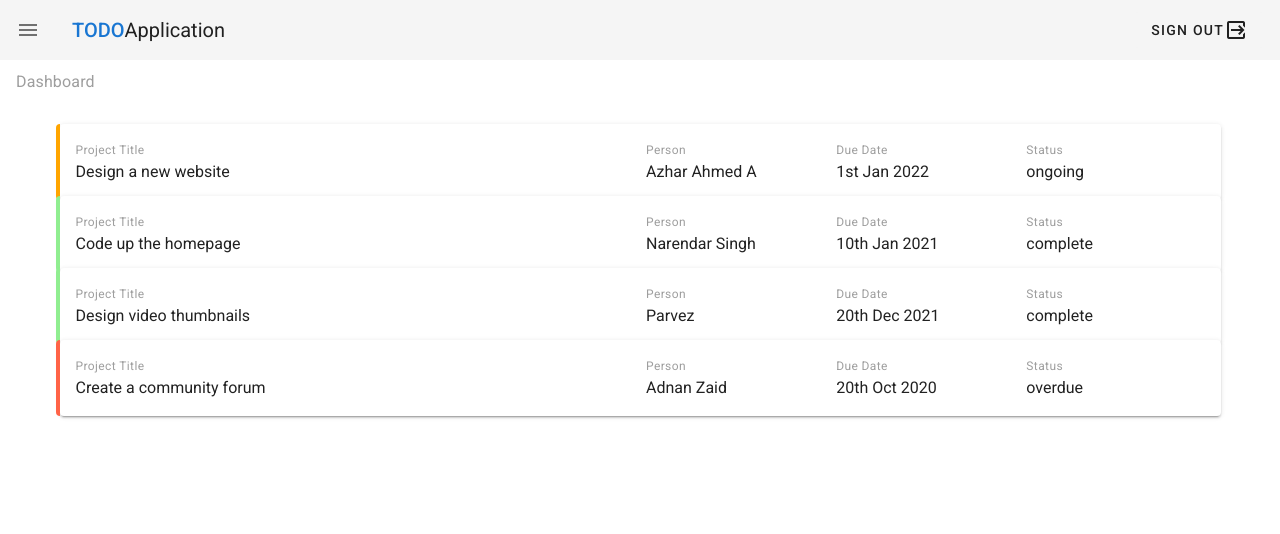
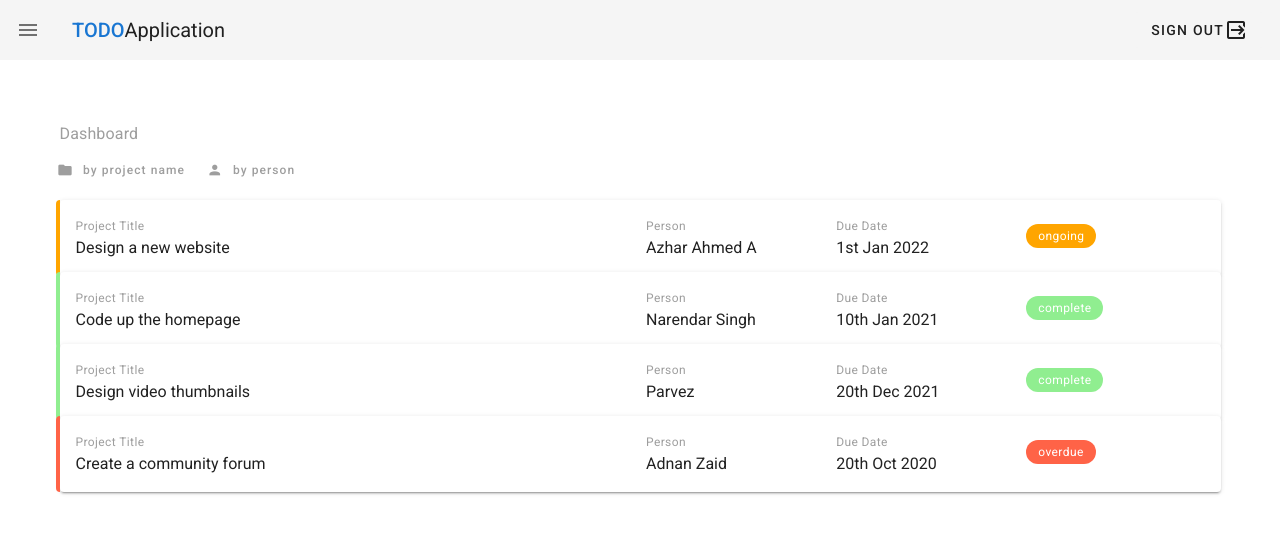
Before and after one commit to azharahmed-98/todo-app, a Vue app: page / in a window 1280 px wide. Shown: the top 534 px of the page. Built offline with nearby package versions, Linux system fonts and the light colour scheme.

Commit message:
adding the project sorting and tooltips for sorting buttons.

```diff
--- a/src/App.vue
+++ b/src/App.vue
@@ -2,9 +2,9 @@
   <v-app>
     <Navbar :nav-config = "navConfig"/>
     <Drawer />
-    <v-content class="mx-4 mt-2 mb-4">
+    <v-main class="mx-4 mt-2 mb-4">
       <router-view />
-    </v-content>
+    </v-main>
   </v-app>
 </template>
 
--- a/src/views/Dashboard.vue
+++ b/src/views/Dashboard.vue
@@ -1,7 +1,42 @@
 <template>
   <div class="dashboard">
-    <h1 class="subtitle-1 grey--text">Dashboard</h1>
+    <!-- <h1 class="subtitle-1 grey--text">Dashboard</h1> -->
     <v-container class="my-5">
+      <h1 class="subtitle-1 grey--text my-5">Dashboard</h1>
+      <v-row class="mb-5">
+        <v-tooltip top>
+          <template v-slot:activator="{ on }">
+            <v-btn
+              color="grey"
+              text
+              small
+              v-on="on"
+              @click="sortBy('title')"
+              class="text-lowercase"
+            >
+              <v-icon left small>mdi-folder</v-icon>
+              by project name
+            </v-btn>
+          </template>
+          <span>Tooltip</span>
+        </v-tooltip>
+        <v-tooltip top>
+          <template v-slot:activator="{ on }">
+            <v-btn
+              color="grey"
+              text
+              small
+              v-on="on"
+              @click="sortBy('title')"
+              class="text-lowercase"
+            >
+              <v-icon left small>mdi-account</v-icon>
+              by person
+            </v-btn>
+          </template>
+          <span>Tooltip</span>
+        </v-tooltip>
+      </v-row>
       <v-card v-for="(project, index) in projects" :key="index">
         <v-row dense :class="`pa-3 project ${project.status}`">
           <v-col cols="12" md="6">
@@ -17,8 +52,14 @@
             <div>{{ project.due }}</div>
           </v-col>
           <v-col cols="3" sm="4" md="2">
-            <div class="caption grey--text">Status</div>
-            <div>{{ project.status }}</div>
+            <div>
+              <v-chip
+                small
+                :class="`${project.status} white--text caption my-2`"
+              >
+                {{ project.status }}
+              </v-chip>
+            </div>
           </v-col>
         </v-row>
       </v-card>
@@ -31,14 +72,46 @@ export default {
   data() {
     return {
       projects: [
-        { title: 'Design a new website', person: 'Azhar Ahmed A', due: '1st Jan 2022', status: 'ongoing', content: 'Lorem ipsum dolor sit amet consectetur adipisicing elit. Sunt consequuntur eos eligendi illum minima adipisci deleniti, dicta mollitia enim explicabo fugiat quidem ducimus praesentium voluptates porro molestias non sequi animi!'},
-        { title: 'Code up the homepage', person: 'Narendar Singh', due: '10th Jan 2021', status: 'complete', content: 'Lorem ipsum dolor sit amet consectetur adipisicing elit. Sunt consequuntur eos eligendi illum minima adipisci deleniti, dicta mollitia enim explicabo fugiat quidem ducimus praesentium voluptates porro molestias non sequi animi!'},
-        { title: 'Design video thumbnails', person: 'Parvez', due: '20th Dec 2021', status: 'complete', content: 'Lorem ipsum dolor sit amet consectetur adipisicing elit. Sunt consequuntur eos eligendi illum minima adipisci deleniti, dicta mollitia enim explicabo fugiat quidem ducimus praesentium voluptates porro molestias non sequi animi!'},
-        { title: 'Create a community forum', person: 'Adnan Zaid', due: '20th Oct 2020', status: 'overdue', content: 'Lorem ipsum dolor sit amet consectetur adipisicing elit. Sunt consequuntur eos eligendi illum minima adipisci deleniti, dicta mollitia enim explicabo fugiat quidem ducimus praesentium voluptates porro molestias non sequi animi!'},
-      ]
+        {
+          title: "Design a new website",
+          person: "Azhar Ahmed A",
+          due: "1st Jan 2022",
+          status: "ongoing",
+          content:
+            "Lorem ipsum dolor sit amet consectetur adipisicing elit. Sunt consequuntur eos eligendi illum minima adipisci deleniti, dicta mollitia enim explicabo fugiat quidem ducimus praesentium voluptates porro molestias non sequi animi!",
+        },
+        {
+          title: "Code up the homepage",
+          person: "Narendar Singh",
+          due: "10th Jan 2021",
+          status: "complete",
+          content:
+            "Lorem ipsum dolor sit amet consectetur adipisicing elit. Sunt consequuntur eos eligendi illum minima adipisci deleniti, dicta mollitia enim explicabo fugiat quidem ducimus praesentium voluptates porro molestias non sequi animi!",
+        },
+        {
+          title: "Design video thumbnails",
+          person: "Parvez",
+          due: "20th Dec 2021",
+          status: "complete",
+          content:
+            "Lorem ipsum dolor sit amet consectetur adipisicing elit. Sunt consequuntur eos eligendi illum minima adipisci deleniti, dicta mollitia enim explicabo fugiat quidem ducimus praesentium voluptates porro molestias non sequi animi!",
+        },
+        {
+          title: "Create a community forum",
+          person: "Adnan Zaid",
+          due: "20th Oct 2020",
+          status: "overdue",
+          content:
+            "Lorem ipsum dolor sit amet consectetur adipisicing elit. Sunt consequuntur eos eligendi illum minima adipisci deleniti, dicta mollitia enim explicabo fugiat quidem ducimus praesentium voluptates porro molestias non sequi animi!",
+        },
+      ],
     };
   },
-  methods: {},
+  methods: {
+    sortBy(prop) {
+      this.projects.sort((a, b) => (a[prop] < b[prop] ? -1 : 1));
+    },
+  },
 };
 </script>
 
@@ -54,4 +127,16 @@ export default {
 .project.overdue {
   border-left: 4px solid tomato;
 }
+
+.v-chip.complete {
+  background: lightgreen !important;
+}
+
+.v-chip.ongoing {
+  background: orange !important;
+}
+
+.v-chip.overdue {
+  background: tomato !important;
+}
 </style>
```
